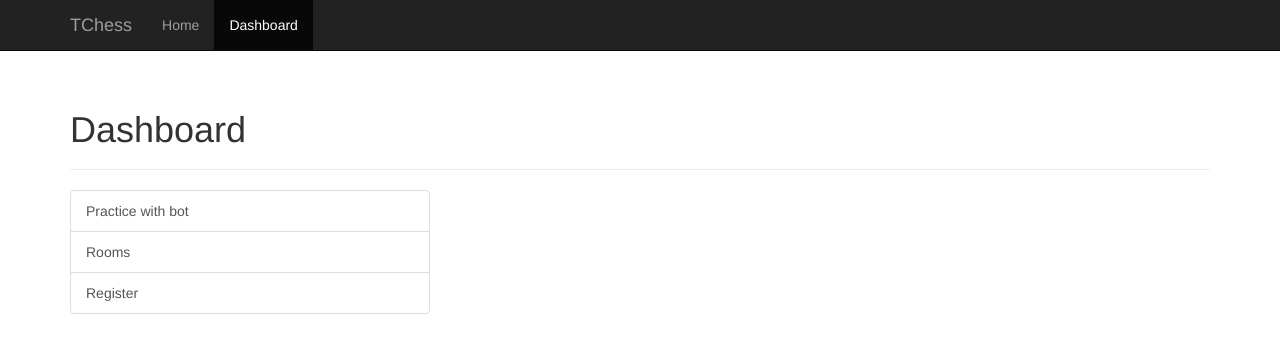
After one commit to huynhchanhuy/tchess, a PHP site: template templates/dashboard.html.twig in a window 1280 px wide. The commit adds this page. Shown: the top 353 px of the page. Run offline with PHP 8.4, Linux system fonts and the light colour scheme; the template is opened without the code that fills it, so the values that code supplies are empty; some libraries are stand-ins or nearby versions.

Commit message:
Add dashboard page.

```diff
--- a/config/routes.yml
+++ b/config/routes.yml
@@ -1,6 +1,10 @@
 homepage:
     path:     /
     defaults: { _controller: 'Tchess\Controller\GameController::indexAction' }
+
+dashboard:
+    path:     /dashboard
+    defaults: { _controller: 'Tchess\Controller\GameController::dashboardAction' }
 
 register:
     path:     /register
--- a/src/container.php
+++ b/src/container.php
@@ -119,6 +119,9 @@ function register_twig_services($sc, $env)
     $sc->register('bootstrap_css_asset', 'Assetic\Asset\FileAsset')
             ->setArguments(array(__DIR__ . '/../resources/css/bootstrap.min.css'))
             ->addMethodCall('setTargetPath', array('css/bootstrap.min.css'));
+    $sc->register('nav_css_asset', 'Assetic\Asset\FileAsset')
+            ->setArguments(array(__DIR__ . '/../resources/css/nav.css'))
+            ->addMethodCall('setTargetPath', array('css/nav.css'));
     $sc->register('register_css_glob_asset', 'Assetic\Asset\GlobAsset')
             ->setArguments(array(__DIR__ . '/../resources/css/register/*', array(new Reference('yui_css_compressor_filter'))))
             ->addMethodCall('setTargetPath', array('css/register.css'));
@@ -143,6 +146,7 @@ function register_twig_services($sc, $env)
 
     $sc->register('asset_asset_manager', 'Assetic\AssetManager')
             ->addMethodCall('set', array('bootstrap', new Reference('bootstrap_css_asset')))
+            ->addMethodCall('set', array('bootstrap', new Reference('nav_css_asset')))
             ->addMethodCall('set', array('register_css', new Reference('register_css_glob_asset')))
             ->addMethodCall('set', array('homepage_css', new Reference('homepage_css_glob_asset')))
             ->addMethodCall('set', array('board_css', new Reference('board_css_glob_asset')))
--- a/templates/base.html.twig
+++ b/templates/base.html.twig
@@ -10,7 +10,9 @@
 
     <title>{% block title %}{% endblock %}</title>
 
-    {% block stylesheets %}{% endblock %}
+    {% block stylesheets %}
+        <link href="resources/css/nav.css" rel="stylesheet"/>
+    {% endblock %}
 
     <!-- HTML5 shim and Respond.js IE8 support of HTML5 elements and media queries -->
     <!--[if lt IE 9]>
@@ -20,7 +22,32 @@
   </head>
 
   <body>
-    {% block nav %}{% endblock %}
+
+    {% block nav %}
+        <!-- Fixed navbar -->
+        <nav class="navbar navbar-inverse navbar-fixed-top" role="navigation">
+          <div class="container">
+            <div class="navbar-header">
+              <button type="button" class="navbar-toggle collapsed" data-toggle="collapse" data-target="#navbar" aria-expanded="false" aria-controls="navbar">
+                <span class="sr-only">Toggle navigation</span>
+                <span class="icon-bar"></span>
+                <span class="icon-bar"></span>
+                <span class="icon-bar"></span>
+              </button>
+              <a class="navbar-brand" href="#">TChess</a>
+            </div>
+            <div id="navbar" class="navbar-collapse collapse">
+              <ul class="nav navbar-nav">
+                {% block nav_links %}
+                    <li class="active"><a href="/">Home</a></li>
+                    <li><a href="dashboard">Dashboard</a></li>
+                {% endblock %}
+              </ul>
+            </div><!--/.nav-collapse -->
+          </div>
+        </nav>
+    {% endblock %}
+
     {% block body %}{% endblock %}
 
     <!-- Bootstrap core JavaScript
--- /dev/null
+++ b/templates/dashboard.html.twig
@@ -0,0 +1,34 @@
+{% extends 'base.html.twig' %}
+
+{% block title %}Dashboard{% endblock %}
+
+{% block stylesheets %}
+    {{ parent() }}
+    <link href="resources/css/bootstrap.min.css" rel="stylesheet" media="screen" />
+{% endblock %}
+
+{% block nav_links %}
+    <li><a href="/">Home</a></li>
+    <li class="active"><a href="#">Dashboard</a></li>
+{% endblock %}
+
+{% block body %}
+<div class="container">
+    <div class="page-header">
+        <h1>Dashboard</h1>
+    </div>
+
+    <div class="row">
+        <div class="col-sm-4">
+            <div class="list-group">
+                {{ logged_in ? '<a class="list-group-item" href="/">Return to homepage</a>' : ''}}
+                <a class="list-group-item" href="practice">Practice with bot</a>
+                <a class="list-group-item" href="rooms">Rooms</a>
+                {{ logged_in ? '<a class="list-group-item" href="logout">Logout</a>' : ''}}
+                {{ not logged_in ? '<a class="list-group-item" href="register">Register</a>' : ''}}
+            </div>
+        </div><!-- /.col-sm-4 -->
+    </div>
+
+</div> <!-- /container -->
+{% endblock %}
--- a/templates/register.html.twig
+++ b/templates/register.html.twig
@@ -6,6 +6,8 @@
     <link href="resources/css/bootstrap.min.css" rel="stylesheet" media="screen" />
     <link href="resources/css/register.css" rel="stylesheet" media="screen" />
 {% endblock %}
+
+{% block nav %}{% endblock %}
 
 {% block body %}
     <div class="container">
```
Also changed, not shown: src/Controller/GameController.php (+27 -0 lines), templates/homepage.html.twig (+0 -29 lines), resources/css/nav.css (renamed from resources/css/homepage/homepage.css).
